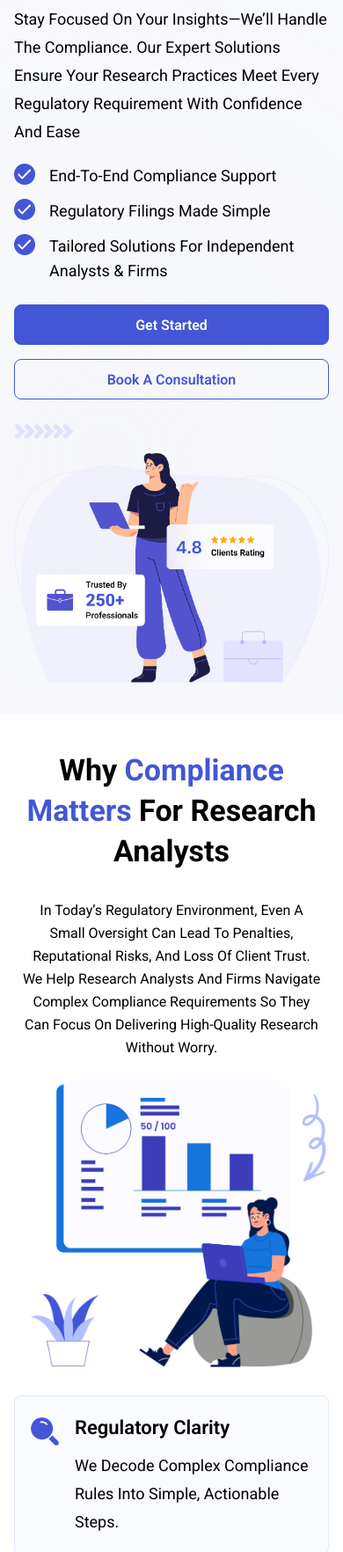
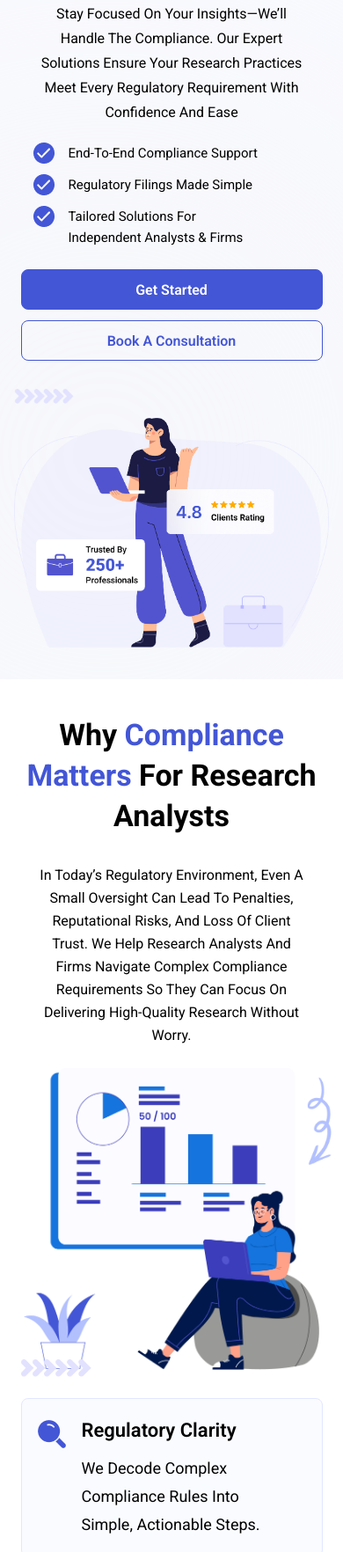
Before and after one commit to Akshatsrii/Figma, a website: page index.html in a window 390 px wide. Shown: the part 236-2000 px from the top of the page at 88% size. Drawn offline with Linux system fonts and the light colour scheme.

Commit message:
Fix all QA feedback items: typography line breaks, responsive alignments, element placements, and image sizing

```diff
--- a/index.html
+++ b/index.html
@@ -14,7 +14,7 @@
   <link href="https://fonts.googleapis.com/css2?family=Figtree:wght@400;500;600;700&family=Inter:wght@500;600;700&family=Roboto:wght@400;500;600;700;800;900&display=swap" rel="stylesheet">
 
   <!-- Stylesheet -->
-  <link rel="stylesheet" href="style.css?v=2.1">
+  <link rel="stylesheet" href="style.css?v=3.0">
 </head>
 <body>
 
@@ -176,7 +176,9 @@
           </h1>
 
           <p class="hero-subtitle">
-            Stay Focused On Your Insights—We’ll Handle The Compliance. Our Expert Solutions Ensure Your Research Practices Meet Every Regulatory Requirement With Confidence And Ease
+            Stay Focused On Your Insights—We’ll<br class="br-mobile"> Handle The Compliance. Our Expert<br class="br-desktop"><br class="br-tablet"><br class="br-mobile">
+            Solutions Ensure Your Research Practices<br class="br-mobile"> Meet Every Regulatory<br class="br-desktop"><br class="br-tablet">
+            Requirement With<br class="br-mobile"> Confidence And Ease
           </p>
 
           <!-- Checklist items -->
@@ -191,7 +193,7 @@
             </li>
             <li class="checklist-item">
               <img src="assets/check-sign.png" alt="Checked" class="check-icon">
-              <span class="checklist-text">Tailored Solutions For Independent Analysts &amp; Firms</span>
+              <span class="checklist-text">Tailored Solutions For<br class="br-mobile"> Independent Analysts &amp; Firms</span>
             </li>
           </ul>
 
@@ -218,11 +220,21 @@
         <!-- Section Header Row -->
         <div class="section-header-row">
           <div class="section-title-col">
-            <h2 class="section-heading">Why <span class="highlight-blue" style="color: #4356D6;">Compliance Matters</span> For Research Analysts</h2>
+            <div class="section-title-wrap">
+              <h2 class="section-heading">Why <span class="highlight-blue" style="color: #4356D6;">Compliance Matters</span> For<br class="br-desktop"> Research Analysts</h2>
+              <img src="assets/Vector2.png" alt="" class="sec2-curly-arrow-desktop" aria-hidden="true">
+            </div>
           </div>
           <div class="section-desc-col">
             <p class="section-lead-text">
-              In Today’s Regulatory Environment, Even A Small Oversight Can Lead To Penalties, Reputational Risks, And Loss Of Client Trust. We Help Research Analysts And Firms Navigate Complex Compliance Requirements So They Can Focus On Delivering High-Quality Research Without Worry.
+              In Today’s Regulatory Environment, Even A<br class="br-mobile">
+              Small Oversight Can Lead To<br class="br-desktop"><br class="br-tablet"> Penalties,<br class="br-mobile">
+              Reputational Risks, And Loss Of Client<br class="br-mobile">
+              Trust. We Help Research<br class="br-desktop"><br class="br-tablet"> Analysts And<br class="br-mobile">
+              Firms Navigate Complex Compliance<br class="br-mobile">
+              Requirements So They<br class="br-desktop"><br class="br-tablet"> Can Focus On<br class="br-mobile">
+              Delivering High-Quality Research Without<br class="br-mobile">
+              Worry.
             </p>
           </div>
         </div>
@@ -236,7 +248,10 @@
                    alt="Illustration of research analyst analyzing regulatory charts and compliance audit metrics"
                    class="section2-image"
                    loading="lazy">
-              <img src="assets/Vector2.png" alt="" class="sec2-curly-arrow" aria-hidden="true">
+              <!-- Curly arrow for Mobile and Tablet -->
+              <img src="assets/Vector2.png" alt="" class="sec2-curly-arrow-mobile" aria-hidden="true">
+              <!-- Chevrons under potted plant for all viewports -->
+              <img src="assets/Vector1.png" alt="" class="sec2-illustration-chevrons" aria-hidden="true">
             </div>
           </div>
 
@@ -249,7 +264,9 @@
               </div>
               <div class="card-content">
                 <h3 class="card-title">Regulatory Clarity</h3>
-                <p class="card-description">We Decode Complex Compliance Rules Into Simple, Actionable Steps.</p>
+                <p class="card-description">
+                  We Decode Complex<br class="br-mobile"> Compliance Rules Into<br class="br-mobile"> Simple,<br class="br-desktop"> Actionable Steps.
+                </p>
               </div>
             </div>
 
@@ -260,7 +277,9 @@
               </div>
               <div class="card-content">
                 <h3 class="card-title">Hassle-Free Filings Clarity</h3>
-                <p class="card-description">From Registration To Ongoing Reporting—We Manage It End-To-End.</p>
+                <p class="card-description">
+                  From Registration To Ongoing<br class="br-mobile"> Reporting—We Manage It<br class="br-mobile"> End-<br class="br-desktop">To-End.
+                </p>
               </div>
             </div>
 
@@ -271,17 +290,14 @@
               </div>
               <div class="card-content">
                 <h3 class="card-title">Risk Protection</h3>
-                <p class="card-description">Stay Ahead Of Audits, Inspections, And Compliance Gaps With Proactive Support.</p>
+                <p class="card-description">
+                  Stay Ahead Of Audits,<br class="br-mobile"> Inspections, And Compliance<br class="br-mobile"> Gaps<br class="br-desktop"> With<br class="br-tablet"> Proactive Support.
+                </p>
               </div>
             </div>
 
           </div>
         </div>
-      </div>
-
-      <!-- Decorative Divider Chevrons - ekdum corner -->
-      <div class="section2-corner-chevrons" aria-hidden="true">
-        <img src="assets/Vector1.png" alt="" class="corner-chevrons-img">
       </div>
     </section>
 
--- a/style.css
+++ b/style.css
@@ -369,7 +369,7 @@ button {
   margin: 0 auto;
   padding: 0 40px 0 100px;
   display: grid;
-  grid-template-columns: 580px 1fr;
+  grid-template-columns: 606px 1fr;
   gap: 20px;
   align-items: flex-end;
   position: relative;
@@ -380,7 +380,7 @@ button {
 .hero-content {
   display: flex;
   flex-direction: column;
-  max-width: 580px;
+  max-width: 615px;
 }
 
 .hero-title {
@@ -412,6 +412,29 @@ button {
   pointer-events: none;
 }
 
+/* Responsive Line Break Helpers */
+.br-desktop { display: inline; }
+.br-tablet { display: none; }
+.br-mobile { display: none; }
+
+@media (min-width: 1025px) {
+  .br-desktop { display: inline; }
+  .br-tablet { display: none; }
+  .br-mobile { display: none; }
+}
+
+@media (min-width: 601px) and (max-width: 1024px) {
+  .br-desktop { display: none; }
+  .br-tablet { display: inline; }
+  .br-mobile { display: none; }
+}
+
+@media (max-width: 600px) {
+  .br-desktop { display: none; }
+  .br-tablet { display: none; }
+  .br-mobile { display: inline; }
+}
+
 .hero-subtitle {
   font-family: var(--font-roboto);
   font-size: 18px;
@@ -419,7 +442,7 @@ button {
   line-height: 32px;
   color: var(--color-text-main);
   margin-bottom: 26px;
-  max-width: 606px;
+  max-width: 615px;
 }
 
 /* Checklist */
@@ -496,6 +519,11 @@ button {
   margin-bottom: 30px;
 }
 
+.section-title-wrap {
+  position: relative;
+  display: inline-block;
+}
+
 .section-heading {
   font-family: var(--font-roboto);
   font-size: 48px;
@@ -509,28 +537,26 @@ button {
   color: var(--color-primary);
 }
 
+.sec2-curly-arrow-desktop {
+  position: absolute;
+  right: -45px;
+  bottom: -32px;
+  width: 36px;
+  height: auto;
+  pointer-events: none;
+}
+
+.sec2-curly-arrow-mobile {
+  display: none;
+}
+
 .section-lead-text {
   font-family: var(--font-roboto);
   font-size: 18px;
   font-weight: 400;
   line-height: 32px;
   color: var(--color-text-main);
-}
-
-/* Corner Chevrons (ekdum corner) */
-.section2-corner-chevrons {
-  position: absolute;
-  left: 0;
-  bottom: 0;
-  pointer-events: none;
-  z-index: 2;
-  line-height: 0;
-}
-
-.corner-chevrons-img {
-  width: 138px;
-  height: auto;
-  display: block;
+  max-width: 615px;
 }
 
 /* Section Content: Illustration Left + 3 Feature Cards Right */
@@ -550,25 +576,28 @@ button {
 .section2-illustration-wrap {
   position: relative;
   display: inline-block;
-  max-width: 594px;
-  width: 100%;
-}
-
-.sec2-curly-arrow {
-  position: absolute;
-  top: 15px;
-  right: -24px;
-  width: 36px;
-  height: auto;
-  pointer-events: none;
+  width: 594px;
+  height: 594px;
+  max-width: 100%;
+  flex-shrink: 0;
 }
 
 .section2-image {
-  width: 100%;
-  max-width: 594px;
-  height: auto;
+  width: 594px;
+  height: 594px;
+  max-width: 100%;
   object-fit: contain;
   display: block;
+}
+
+.sec2-illustration-chevrons {
+  position: absolute;
+  bottom: 0px;
+  left: -15px;
+  width: 137px;
+  height: auto;
+  pointer-events: none;
+  z-index: 2;
 }
 
 /* Feature Cards Stack */
@@ -576,11 +605,14 @@ button {
   display: flex;
   flex-direction: column;
   gap: 40px;
+  width: 594px;
+  max-width: 100%;
 }
 
 .feature-card {
-  width: 100%;
-  min-height: 142px;
+  width: 594px;
+  max-width: 100%;
+  min-height: 102px;
   background-color: var(--color-primary-bg);
   border: 1px solid var(--color-card-border);
   border-radius: var(--border-radius);
@@ -641,7 +673,7 @@ button {
    ========================================================================== */
 @media (max-width: 1280px) and (min-width: 1025px) {
   .header-container {
-    padding: 0 50px;
+    padding: 0 40px;
   }
 
   .hero-section {
@@ -649,7 +681,7 @@ button {
   }
 
   .hero-container {
-    padding: 0 40px 0 50px;
+    padding: 0 30px;
     gap: 30px;
     align-items: flex-end;
   }
@@ -660,16 +692,40 @@ button {
   }
 
   .why-compliance-section {
-    padding: 50px;
+    padding: 50px 20px 80px;
+  }
+
+  .section-container {
+    max-width: 1240px;
+    padding: 0;
   }
 
   .section-heading {
-    font-size: 44px;
-    line-height: 62px;
+    font-size: 46px;
+    line-height: 64px;
+  }
+
+  .section-lead-text {
+    max-width: 615px;
   }
 
   .section-content-row {
-    gap: 36px;
+    gap: 40px;
+  }
+
+  .section2-illustration-wrap {
+    width: 594px;
+    height: 594px;
+  }
+
+  .section2-image {
+    width: 594px;
+    height: 594px;
+  }
+
+  .feature-card {
+    width: 594px;
+    max-width: 100%;
   }
 }
 
@@ -710,7 +766,11 @@ button {
 
   .hero-container {
     padding: 0 24px;
-    grid-template-columns: 1fr;
+    display: flex;
+    flex-direction: column;
+    align-items: center;
+    justify-content: center;
+    text-align: center;
     gap: 40px;
   }
 
@@ -718,30 +778,49 @@ button {
     max-width: 636px;
     margin: 0 auto;
     width: 100%;
+    display: flex;
+    flex-direction: column;
+    align-items: center;
+    text-align: center;
   }
 
   .hero-title {
     font-size: 54px;
     line-height: 75px;
+    text-align: center;
+    margin: 0 auto 20px auto;
   }
 
   .hero-subtitle {
     font-size: 18px;
     line-height: 32px;
-    max-width: 100%;
+    max-width: 600px;
+    margin: 0 auto 26px auto;
+    text-align: center;
   }
 
   .hero-checklist {
-    margin-bottom: 26px;
+    display: inline-flex;
+    flex-direction: column;
+    align-items: flex-start;
+    text-align: left;
+    margin: 0 auto 26px auto;
   }
 
   .hero-cta-group {
+    display: flex;
     flex-direction: row;
+    justify-content: center;
+    align-items: center;
     gap: 24px;
+    margin: 0 auto;
+    width: 100%;
   }
 
   .hero-graphic {
+    display: flex;
     justify-content: center;
+    align-items: center;
     max-width: 636px;
     margin: 0 auto;
     width: 100%;
@@ -764,6 +843,14 @@ button {
     text-align: center;
   }
 
+  .section-title-wrap {
+    margin: 0 auto;
+  }
+
+  .sec2-curly-arrow-desktop {
+    display: none !important;
+  }
+
   .section-heading {
     font-size: 46px;
     line-height: 60px;
@@ -776,7 +863,7 @@ button {
     font-size: 18px;
     line-height: 32px;
     text-align: center;
-    max-width: 600px;
+    max-width: 615px;
     margin: 0 auto;
   }
 
@@ -794,27 +881,36 @@ button {
   }
 
   .section2-illustration-wrap {
-    max-width: 540px;
+    width: 594px;
+    height: 594px;
+    max-width: 100%;
+    margin: 0 auto;
+    position: relative;
   }
 
   .section2-image {
-    max-width: 540px;
-    width: 100%;
+    width: 594px;
+    height: 594px;
+    max-width: 100%;
+    object-fit: contain;
   }
 
-  .sec2-curly-arrow {
+  .sec2-curly-arrow-mobile {
+    display: block;
+    position: absolute;
     top: 20px;
     right: -24px;
     width: 36px;
+    height: auto;
+    pointer-events: none;
   }
 
-  .section2-corner-chevrons {
-    bottom: 0;
-    left: 0;
-  }
-
-  .corner-chevrons-img {
-    width: 110px;
+  .sec2-illustration-chevrons {
+    position: absolute;
+    bottom: -15px;
+    left: 0px;
+    width: 120px;
+    pointer-events: none;
   }
 
   .section-cards-col {
@@ -823,6 +919,12 @@ button {
     max-width: 728px;
     margin: 0 auto;
     width: 100%;
+  }
+
+  .feature-card {
+    width: 688px;
+    max-width: 100%;
+    margin: 0 auto;
   }
 }
 
@@ -856,17 +958,29 @@ button {
 
   .hero-container {
     padding: 0 16px;
-    gap: 28px;
+    display: flex;
+    flex-direction: column;
+    align-items: center;
+    justify-content: center;
+    text-align: center;
+    gap: 32px;
   }
 
   .hero-content {
-    max-width: 100%;
+    max-width: 343px;
+    margin: 0 auto;
+    width: 100%;
+    display: flex;
+    flex-direction: column;
+    align-items: center;
+    text-align: center;
   }
 
   .hero-title {
     font-size: 38px;
     line-height: 48px;
-    margin-bottom: 20px;
+    text-align: center;
+    margin: 0 auto 16px auto;
   }
 
   .curve-underline {
@@ -874,14 +988,22 @@ button {
   }
 
   .hero-subtitle {
-    font-size: 18px;
-    line-height: 32px;
-    margin-bottom: 20px;
+    font-size: 16px;
+    line-height: 28px;
+    max-width: 343px;
+    margin: 0 auto 20px auto;
+    text-align: center;
   }
 
   .hero-checklist {
+    display: inline-flex;
+    flex-direction: column;
+    align-items: flex-start;
+    text-align: left;
     gap: 12px;
-    margin-bottom: 24px;
+    margin: 0 auto 24px auto;
+    width: 100%;
+    max-width: 315px;
   }
 
   .checklist-item {
@@ -890,25 +1012,28 @@ button {
   }
 
   .checklist-text {
-    font-size: 18px;
-    line-height: 28px;
+    font-size: 15px;
+    line-height: 24px;
+    white-space: normal;
   }
 
   /* CTAs on Mobile stack vertically, 100% width */
   .hero-cta-group {
     flex-direction: column;
     width: 100%;
-    gap: 16px;
+    max-width: 343px;
+    margin: 0 auto;
+    gap: 12px;
   }
 
   .btn-hero {
     width: 100%;
   }
 
-
   .hero-graphic {
     display: flex;
     justify-content: center;
+    align-items: center;
     width: 100%;
   }
 
@@ -928,6 +1053,14 @@ button {
     text-align: center;
   }
 
+  .section-title-wrap {
+    margin: 0 auto;
+  }
+
+  .sec2-curly-arrow-desktop {
+    display: none !important;
+  }
+
   .section-heading {
     font-size: 34px;
     line-height: 46px;
@@ -941,7 +1074,7 @@ button {
     font-size: 16px;
     line-height: 26px;
     text-align: center;
-    max-width: 340px;
+    max-width: 343px;
     margin: 16px auto 0;
   }
 
@@ -958,33 +1091,44 @@ button {
   }
 
   .section2-illustration-wrap {
-    max-width: 320px;
+    width: 343px;
+    height: 343px;
+    max-width: 100%;
+    margin: 0 auto;
+    position: relative;
   }
 
   .section2-image {
-    max-width: 320px;
-    width: 100%;
+    width: 343px;
+    height: 343px;
+    max-width: 100%;
+    object-fit: contain;
   }
 
-  .sec2-curly-arrow {
-    top: 15px;
-    right: -16px;
+  .sec2-curly-arrow-mobile {
+    display: block;
+    position: absolute;
+    top: 10px;
+    right: -10px;
     width: 28px;
+    height: auto;
+    pointer-events: none;
   }
 
-  .section2-corner-chevrons {
-    bottom: 0;
-    left: 0;
-  }
-
-  .corner-chevrons-img {
+  .sec2-illustration-chevrons {
+    position: absolute;
+    bottom: -8px;
+    left: 0px;
     width: 80px;
+    pointer-events: none;
   }
 
   .section-cards-col {
     order: 2;
     gap: 20px;
     width: 100%;
+    max-width: 343px;
+    margin: 0 auto;
   }
 
   .feature-card {
@@ -992,6 +1136,9 @@ button {
     padding: 20px 16px;
     gap: 16px;
     width: 100%;
+    max-width: 343px;
+    margin: 0 auto;
+  }
   }
 
   .card-title {
```
Also changed, not shown: dist/index.html, dist/style.css.
